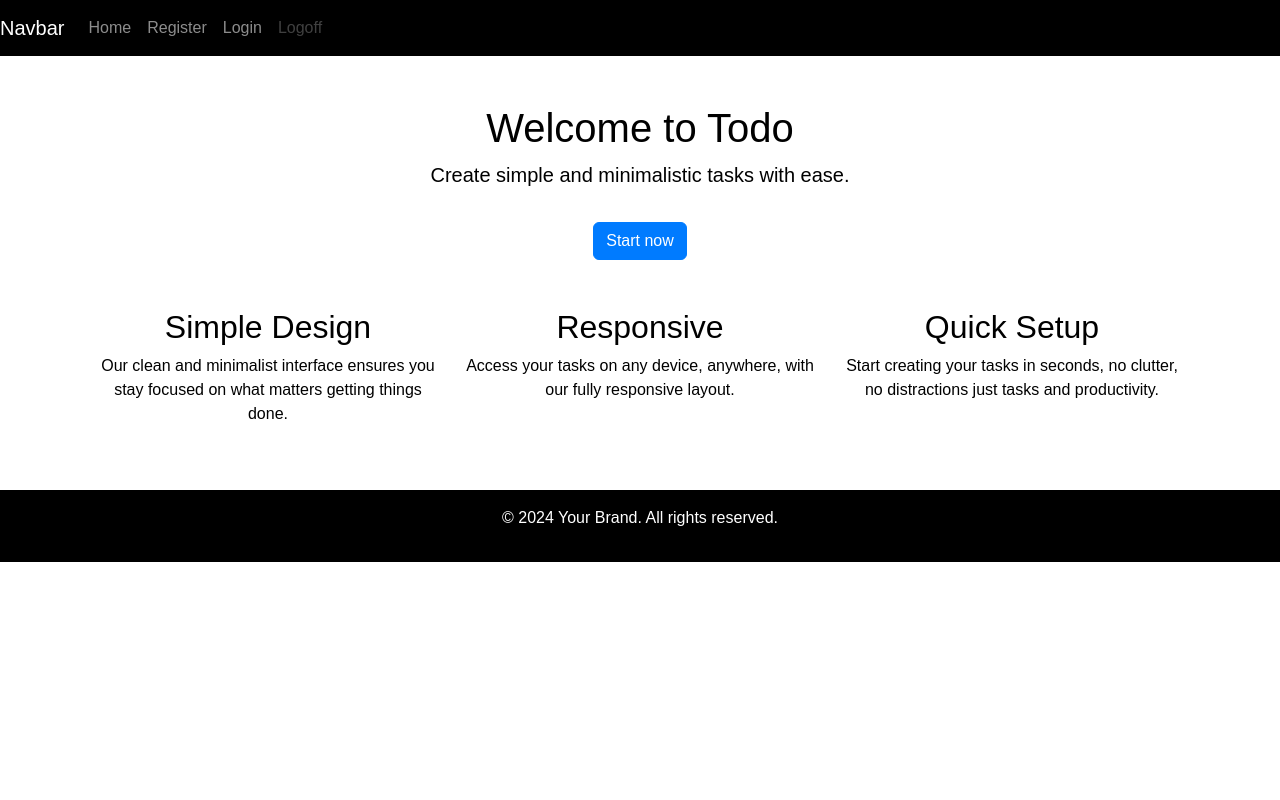
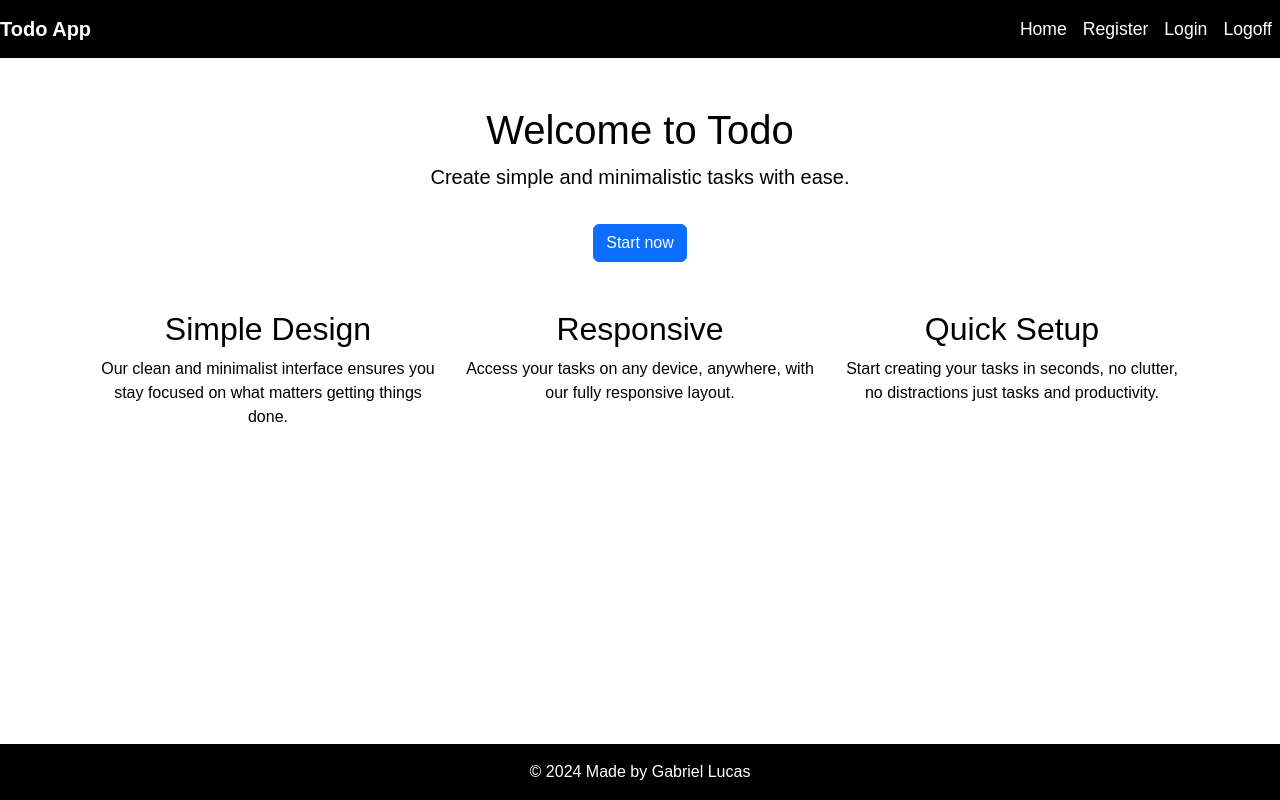
Before and after one commit to GhaLuccas/To-do, a Django app: page /Todo/home/ in a window 1280 px wide. Run offline with Django 5.2, Linux system fonts and the light colour scheme.

Commit message:
new home page

```diff
--- a/Todo/task/templates/base.html
+++ b/Todo/task/templates/base.html
@@ -11,37 +11,54 @@
             background-color: #fff; /* White background */
             color: #000; /* Black text */
             font-family: Arial, sans-serif;
+            display: flex;
+            flex-direction: column;
+            min-height: 100vh; /* Make sure the body takes up full height */
         }
-        .navbar, .footer {
-            background-color: #000; /* Black navbar and footer */
-            color: #fff;
+
+        .navbar {
+            background-color: #000000; /* Blue navbar */
+            color: white;
         }
-        .btn-primary {
-            background-color: #007bff; /* Bootstrap blue */
-            border-color: #007bff;
+
+        .navbar-brand {
+            font-weight: bold;
         }
-        .btn-primary:hover {
-            background-color: #0056b3;
-            border-color: #004085;
+
+        .navbar-nav .nav-link {
+            color: white;
+            font-size: 1.1rem;
         }
-        a {
-            color: #007bff;
-            text-decoration: none;
+
+        .navbar-nav .nav-link:hover {
+            color: #ffb84d; /* Highlight color */
         }
-        a:hover {
-            color: #0056b3;
+
+        .container {
+            flex-grow: 1; /* Content takes up remaining space */
+        }
+
+        .footer {
+            background-color: #000; /* Black footer */
+            color: white;
+            padding: 1rem 0;
+            text-align: center;
+        }
+
+        .footer p {
+            margin: 0;
         }
     </style>
 </head>
 <body>
     <!-- Navbar -->
-    <nav class="navbar navbar-expand-lg navbar navbar-dark">
-        <a class="navbar-brand" href="#">Navbar</a>
+    <nav class="navbar navbar-expand-lg navbar-dark">
+        <a class="navbar-brand" href="#">Todo App</a>
         <button class="navbar-toggler" type="button" data-toggle="collapse" data-target="#navbarNav" aria-controls="navbarNav" aria-expanded="false" aria-label="Toggle navigation">
           <span class="navbar-toggler-icon"></span>
         </button>
         <div class="collapse navbar-collapse" id="navbarNav">
-          <ul class="navbar-nav">
+          <ul class="navbar-nav ms-auto">
             <li class="nav-item active">
               <a class="nav-link" href="{% url 'task:home' %}">Home</a>
             </li>
@@ -66,9 +83,9 @@
     </div>
 
     <!-- Footer -->
-    <footer class="footer mt-5 py-3 text-center">
+    <footer class="footer">
         <div class="container">
-            <p>&copy; 2024 Your Brand. All rights reserved.</p>
+            <p>&copy; 2024 Made by Gabriel Lucas</p>
         </div>
     </footer>
 
```
